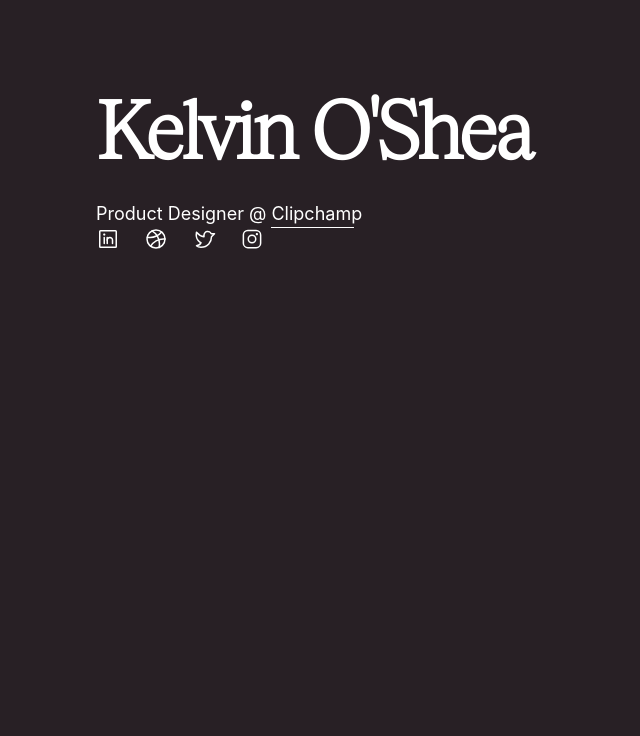
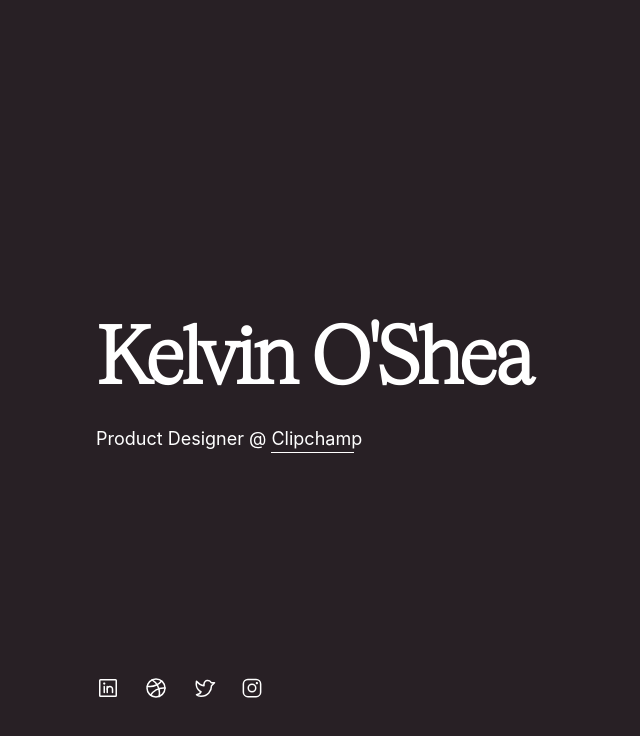
Before and after one commit to kelvinoshea/kelvinoshea-2021, a Next.js app: page / in a window 1280 px wide. Shown: the top 736 px of the page, without its empty margins (0-640 px from the left). Built offline with nearby package versions, Linux system fonts and the light colour scheme; a web font is replaced by a local one.

Commit message:
lol save changes

```diff
--- a/pages/index.js
+++ b/pages/index.js
@@ -4,8 +4,8 @@ import { Dribbble, Instagram, LinkedIn, Twitter } from '../components/Icons/inde
 
 export default function Home() {
   return (
+    <div className={styles.layout}>
       <div className={styles.container}>
-      <div className={styles.container2}>
         <Head>
           <title>Kelvin O'Shea - Product Designer</title>
           <link rel="apple-touch-icon" sizes="180x180" href="/apple-touch-icon.png"/>
--- a/styles/Home.module.css
+++ b/styles/Home.module.css
@@ -5,7 +5,7 @@
   width: 100vw;
 }
 
-.container{
+.container {
   padding: 6rem;
   display: flex;
   flex-direction: column;
--- a/styles/globals.css
+++ b/styles/globals.css
@@ -10,14 +10,7 @@ body {
   font-family: Dazzed-Medium, -apple-system, BlinkMacSystemFont, 'Segoe UI', Roboto, Oxygen, Ubuntu, Cantarell, 'Open Sans', 'Helvetica Neue', sans-serif;
   background-color: var(--deepmaroon);
   color: #fff;
-  height: -webkit-fill-available;
-  height: 100vh;
-  overflow: hidden;
 }
-
-/* html {
-  height: -webkit-fill-available;
-} */
 
 a {
   color: inherit;
```
Lines whose indentation alone changed are shown as unchanged.
